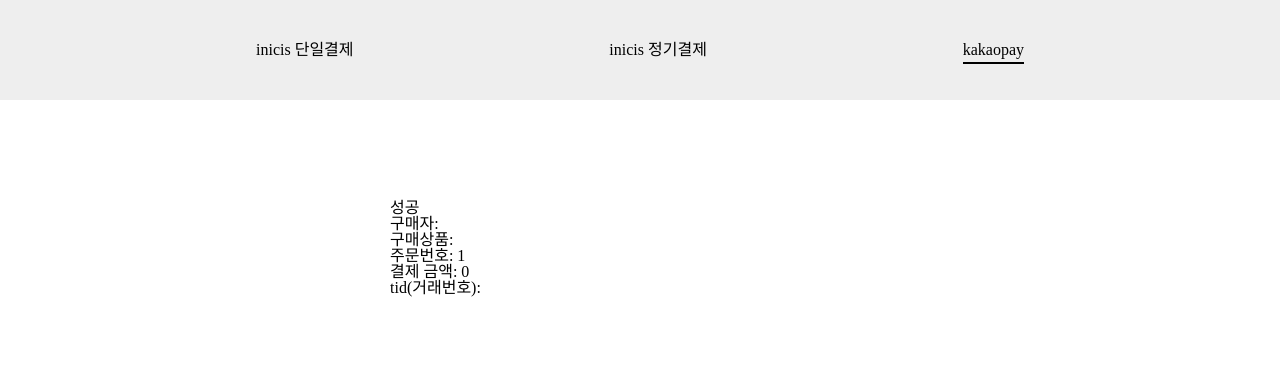
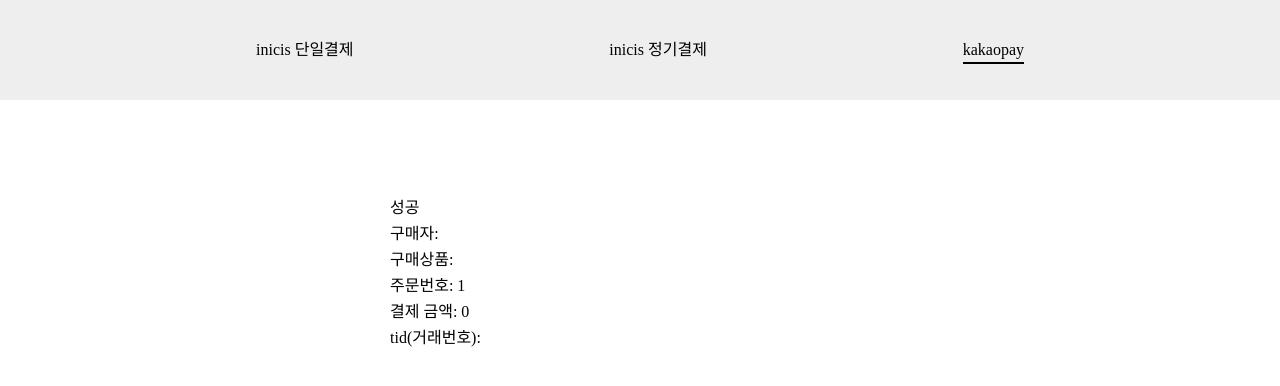
Before and after one commit to dlsdk0601/payment_portfolio, a React (Create React App) app in the folder client/: page /kakaopay-success/1 in a window 1280 px wide. Shown: the top 386 px of the page. Built offline with nearby package versions, Linux system fonts and the light colour scheme; no server answers.

Commit message:
style: kakaopay-success page style

```diff
--- a/client/src/component/kakaopay/KakaoPaySuccess.tsx
+++ b/client/src/component/kakaopay/KakaoPaySuccess.tsx
@@ -3,6 +3,7 @@ import React, { useEffect, useState } from "react";
 import { useParams } from "react-router-dom";
 import { IKakaoOrderSelectResponse } from "../../Interface";
 import Axios from "../../server/Axios";
+import "./css/KakaoPaySuccess.css";
 
 const KakaoPaySuccess = () => {
   const { oid } = useParams();
@@ -36,12 +37,12 @@ const KakaoPaySuccess = () => {
 
   return (
     <>
-      <div>성공</div>
-      <p>구매자: {buyerName}</p>
-      <p>구매상품: {goodName}</p>
-      <p>주문번호: {oid}</p>
-      <p>결제 금액: {totPrice}</p>
-      <p>tid(거래번호): {tid}</p>
+      <div className="title">성공</div>
+      <p className="one_line">구매자: {buyerName}</p>
+      <p className="one_line">구매상품: {goodName}</p>
+      <p className="one_line">주문번호: {oid}</p>
+      <p className="one_line">결제 금액: {totPrice}</p>
+      <p className="one_line">tid(거래번호): {tid}</p>
     </>
   );
 };
--- /dev/null
+++ b/client/src/component/kakaopay/css/KakaoPaySuccess.css
@@ -0,0 +1,7 @@
+.title {
+  margin-bottom: 10px;
+}
+
+.one_line {
+  margin: 10px 0;
+}
```
